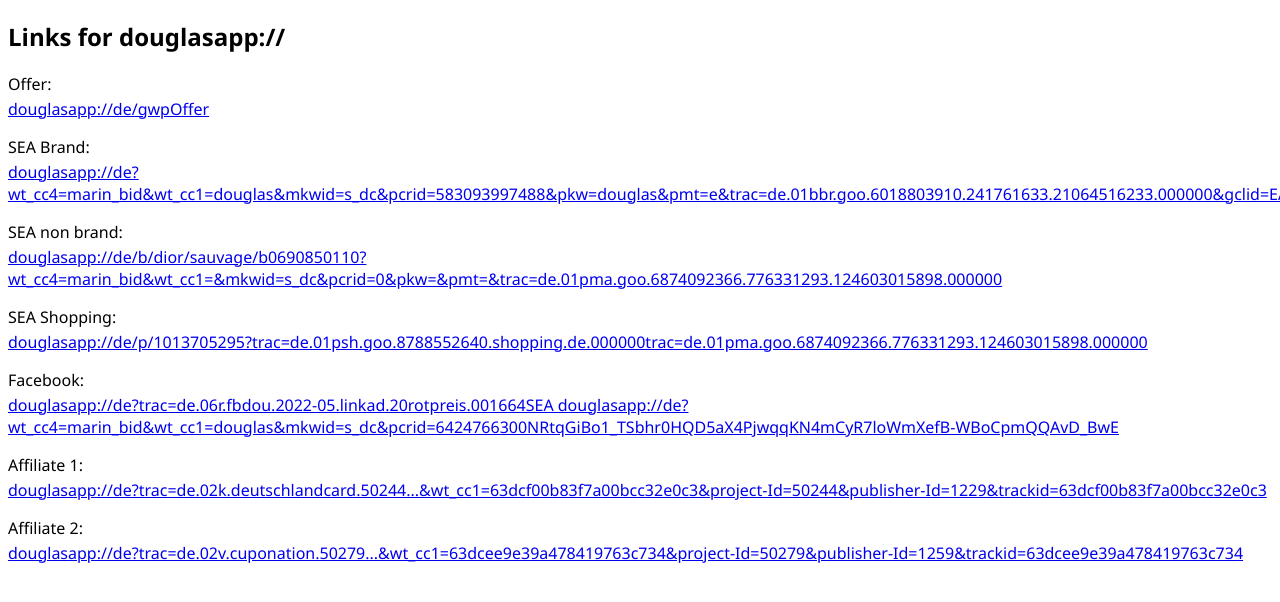
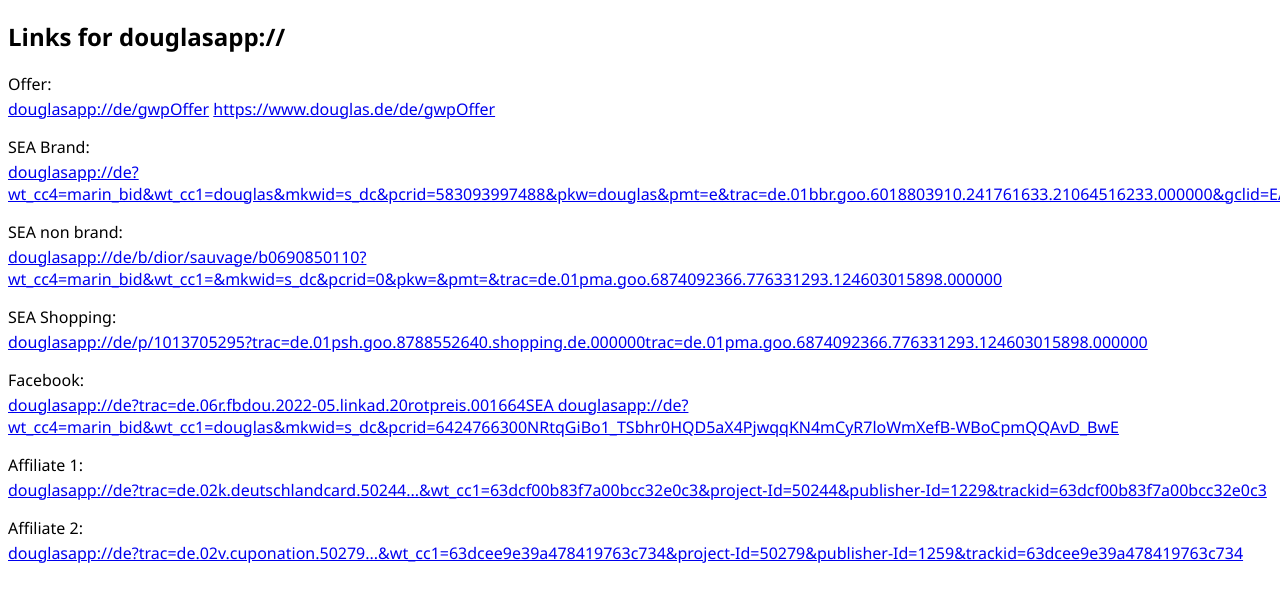
Before and after one commit to shaneakins/shaneakins.github.io, a plain HTML site: page index.html in a window 1280 px wide. Shown: the top 602 px of the page. Drawn offline with Linux system fonts and the light colour scheme.

Commit message:
added new https link

```diff
--- a/index.html
+++ b/index.html
@@ -11,6 +11,9 @@
     <h2>Links for douglasapp://</h2>
     <p>Offer:</p>
     <a href="douglasapp://de/gwpOffer">douglasapp://de/gwpOffer</a>
+    <a href="https://www.douglas.de/de/gwpOffer"
+      >https://www.douglas.de/de/gwpOffer</a
+    >
 
     <p>SEA Brand:</p>
     <a
```
